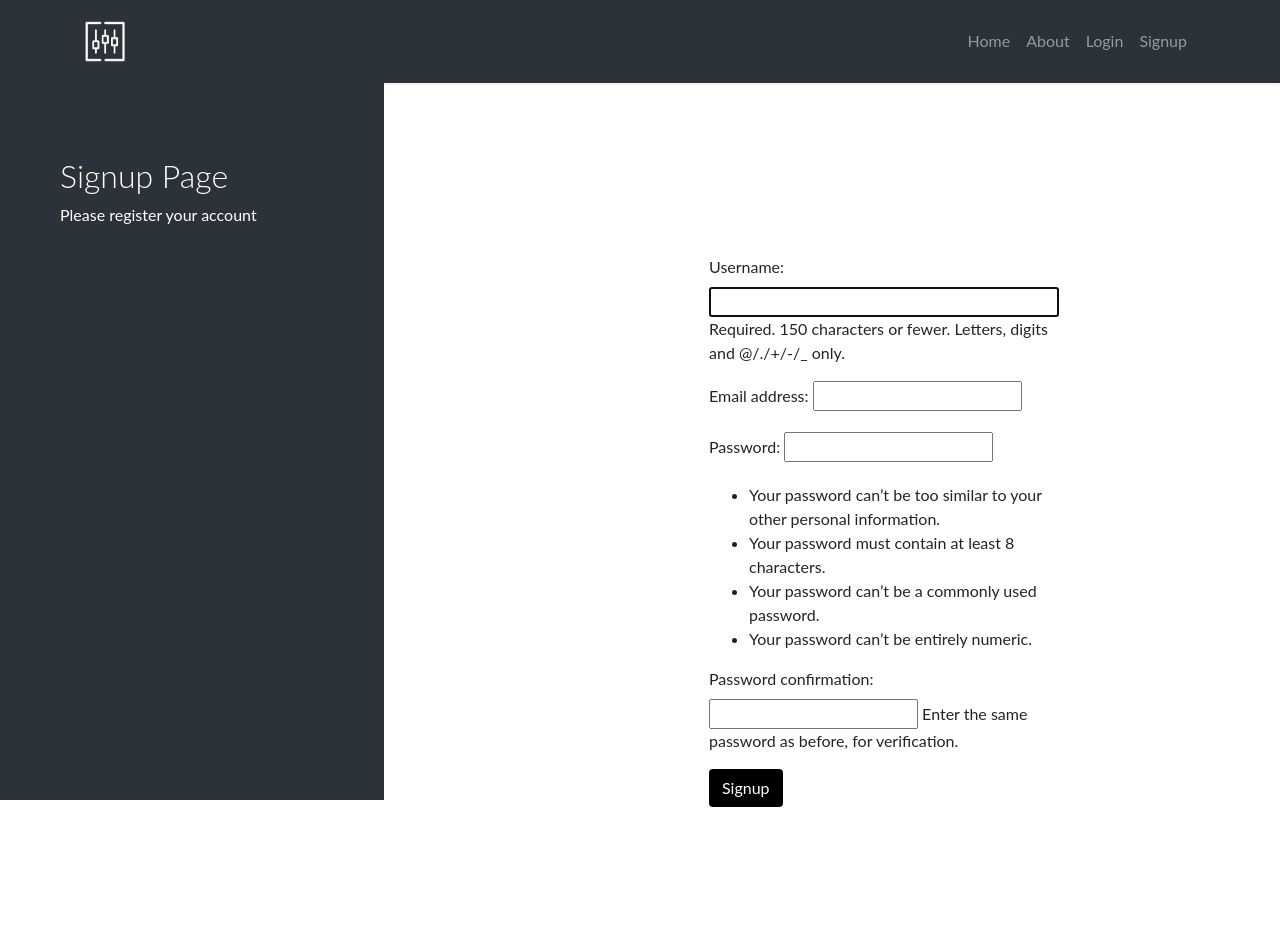
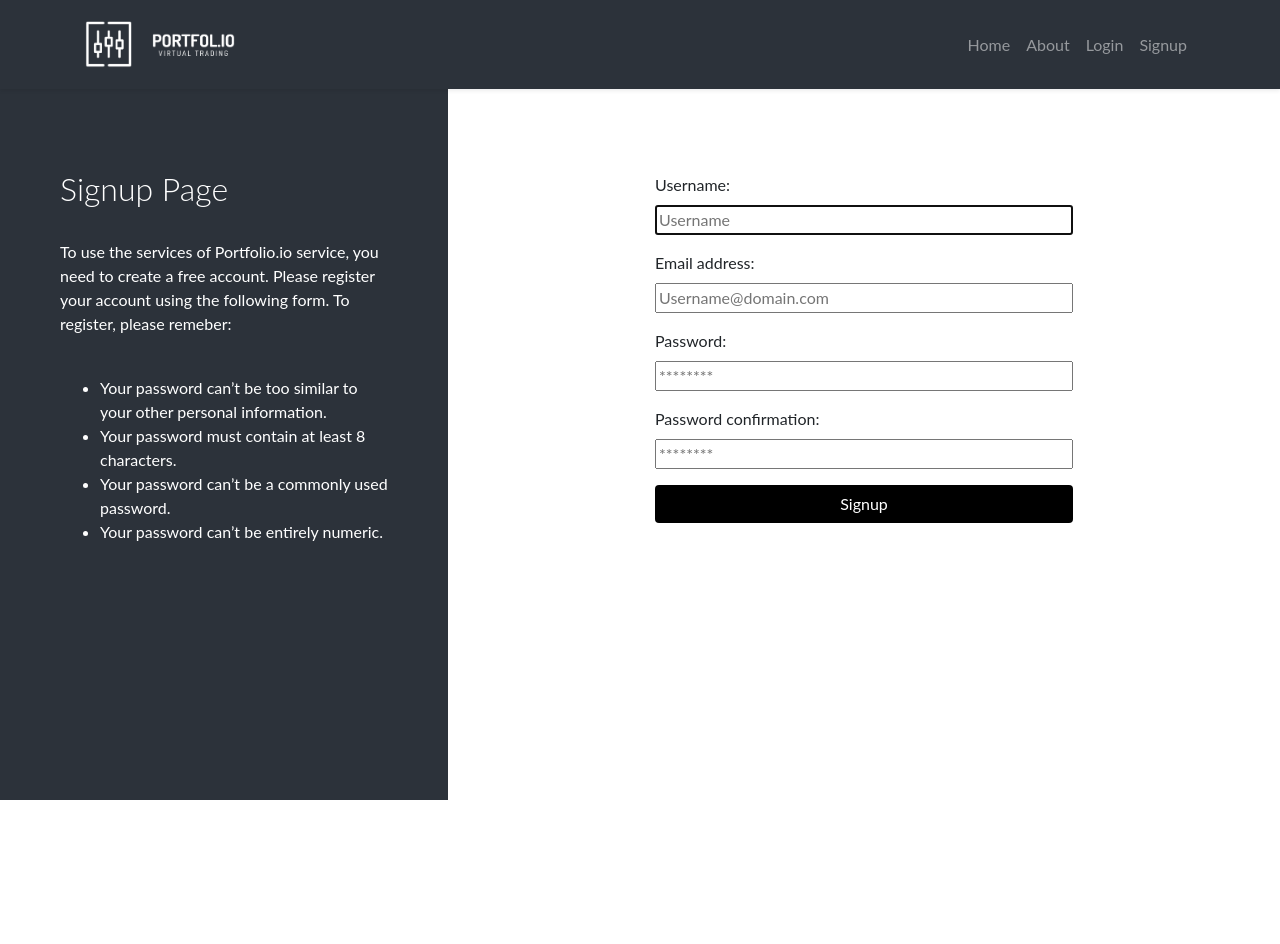
Before and after one commit to rorieArmstrong/stock-trading--app, a Django app: page /signup/ in a window 1280 px wide. After the commit the page ends 800 px from the top, so only its background shows below. Run offline with Django 3.2, Linux system fonts and the light colour scheme; parts of the project's set-up code (start-up, migrations or seed data) failed here and were passed over; some libraries are stand-ins or nearby versions.

Commit message:
finished styling  django templates

```diff
--- a/trading/static/styles.css
+++ b/trading/static/styles.css
@@ -72,6 +72,20 @@ main.home{
     align-items: center;
 }
 
+.form-group{
+    width:100%;
+}
+
+.width100{
+    width:100%;
+}
+
+.formContainer{
+    display: flex;
+    flex-direction: column;
+
+}
+
 @media screen and (max-height: 450px) {
     .sidenav {padding-top: 15px;}
 }
@@ -91,19 +105,28 @@ main.home{
         margin-left: 40%;
     }
 
+    .main-signup{
+        margin-left: 50%;
+    }
+
     .sidenav{
-        width: 30%;
+        width: 35%;
         position: fixed;
         z-index: -1;
         top: 0;
         left: 0;
     }
 
+    .col-md-6-signup {
+        -ms-flex: 0 0 50%;
+        flex: 0 0 50%;
+        max-width: 70%;
+        margin-top:10%;
+    }
 
     .login-form{
         margin-top: 50%;
         margin-bottom: 40%;
-       /*  margin-right: 0%; */
         margin-left: 50%;
         width:350px;
     }
--- a/trading/templates/base.html
+++ b/trading/templates/base.html
@@ -21,10 +21,7 @@
     <nav class="navbar navbar-expand-lg py-3 navbar-dark bg-black shadow-sm">
         <div class="container">
           <a href="/" class="navbar-brand">
-            <!-- Logo Image -->
-            <img src="{% static 'logoicon.png' %}" width="40" alt="" class="d-inline-block align-middle mr-2">
-            <!-- Logo Text -->
-            <!-- <span class="text-uppercase font-weight-bold"></span> -->
+            <img src="{% static 'logo2.png' %}" width="150" alt="" class="d-inline-block align-middle mr-2">
           </a>
 
           <button type="button" data-toggle="collapse" data-target="#navbarSupportedContent" aria-controls="navbarSupportedContent" aria-expanded="false" aria-label="Toggle navigation" class="navbar-toggler"><span class="navbar-toggler-icon"></span></button>
@@ -32,7 +29,7 @@
           <div id="navbarSupportedContent" class="collapse navbar-collapse">
             <ul class="navbar-nav ml-auto">
               <li class="nav-item"><a href="/" class="nav-link">Home <span class="sr-only">(current)</span></a></li>
-              <li class="nav-item"><a href="#" class="nav-link">About</a></li>
+              <li class="nav-item"><a href="https://github.com/rorieArmstrong/stock-trading-app" class="nav-link">About</a></li>
               <li class="nav-item"><a href="/login" class="nav-link">Login</a></li>
               <li class="nav-item"><a href="/signup" class="nav-link">Signup</a></li>
             </ul>
--- a/trading/templates/home.html
+++ b/trading/templates/home.html
@@ -6,8 +6,8 @@
 <main class="home">
     <article>
         <div class="homeinfo">
-            <img width="250" src="{% static 'logo3.png' %}" alt=""><br>
-            <h3>Signup now get access to:</h3>
+            <!-- <img width="250" src="{% static 'logo3.png' %}" alt=""><br /><br /> -->
+            <h3>Signup now to be able to:</h3>
         </div>
         <ul class="homelist">
             <li>Test out your investment plans</li>
--- a/trading/templates/registration/login.html
+++ b/trading/templates/registration/login.html
@@ -15,12 +15,14 @@
       <form method="POST">
         {% csrf_token %}
         <div class="form-group login-refactor">
+          <label for="id_username">Username:</label><br>
           <input type="text" name="username" autofocus="" autocapitalize="none" autocomplete="username" maxlength="150"
             required="" id="id_username" placeholder="Username">
         </div>
         <div class="form-group login-refactor">
+          <label for="id_password1">Password:</label><br>
           <input type="password" name="password" autocomplete="current-password" required="" id="id_password"
-            placeholder="Password">
+            placeholder="********">
         </div>
         <div class="buttons">
           <button type="submit" class="btn btn-black login-btn">Login</button>
--- a/trading/templates/signup.html
+++ b/trading/templates/signup.html
@@ -5,38 +5,39 @@
 {% block content %}
 <div class="sidenav">
   <div class="login-main-text">
-    <h2>Signup Page</h2>
-    <p>Please register your account</p>
+    <h2>Signup Page</h2><br />
+    <p>To use the services of Portfolio.io service, you need to create a free account. Please register your account using the following form. To register, please remeber:  </p><br />
+    <ul>
+      <li>Your password can’t be too similar to your other personal information.</li>
+      <li>Your password must contain at least 8 characters.</li>
+      <li>Your password can’t be a commonly used password.</li>
+      <li>Your password can’t be entirely numeric.</li>
+    </ul>
   </div>
 </div>
-<div class="main">
-  <div class="col-md-6 col-sm-12">
-    <div class="login-form">
-      <form method="POST">
+<div class="main-signup">
+  <div class="col-md-6-signup col-sm-12">
+    <div class="register-form">
+      <form method="POST" class="formContainer">
         {% csrf_token %}
         <div class="form-group">
-          <label for="id_username">Username:</label> <input type="text" name="username" maxlength="150" autofocus=""
-            required="" id="id_username"> <span class="helptext">Required. 150 characters or fewer. Letters, digits and
-            @/./+/-/_ only.</span>
+          <label for="id_username">Username:</label><br>
+          <input type="text" name="username" maxlength="150" autofocus=""
+            required="" id="id_username" placeholder="Username" class="width100">
         </div>
         <div class="form-group">
-          <label for="id_email">Email address:</label> <input type="email" name="email" maxlength="254" id="id_email">
+          <label for="id_email">Email address:</label><br>
+          <input type="email" name="email" maxlength="254" placeholder="Username@domain.com" id="id_email" class="width100">
         </div>
         <div class="form-group">
-          <p><label for="id_password1">Password:</label> <input type="password" name="password1"
-              autocomplete="new-password" required="" id="id_password1"> <span class="helptext"></span></p>
-
-          <ul>
-            <li>Your password can’t be too similar to your other personal information.</li>
-            <li>Your password must contain at least 8 characters.</li>
-            <li>Your password can’t be a commonly used password.</li>
-            <li>Your password can’t be entirely numeric.</li>
-          </ul>
+          <label for="id_password1">Password:</label><br>
+          <input type="password" name="password1"
+              autocomplete="new-password" required="" id="id_password1" placeholder="********" class="width100">
         </div>
         <div class="form-group">
-          <p><label for="id_password2">Password confirmation:</label> <input type="password" name="password2"
-              autocomplete="new-password" required="" id="id_password2"> <span class="helptext">Enter the same password
-              as before, for verification.</span></p>
+          <label for="id_password2">Password confirmation:</label><br>
+          <input type="password" name="password2"
+              autocomplete="new-password" required="" id="id_password2" placeholder="********" class="width100">
         </div>
         <button type="submit" class="btn btn-black">Signup</button>
       </form>
```
